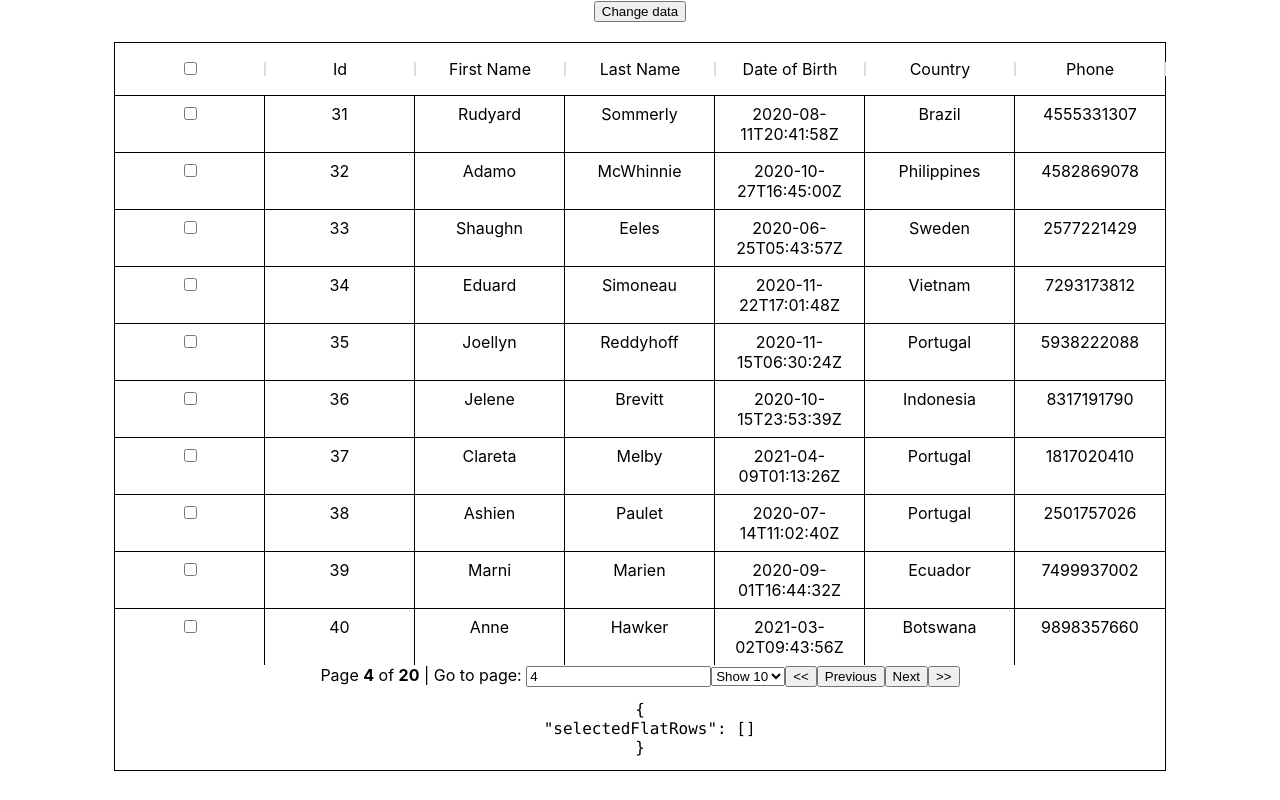
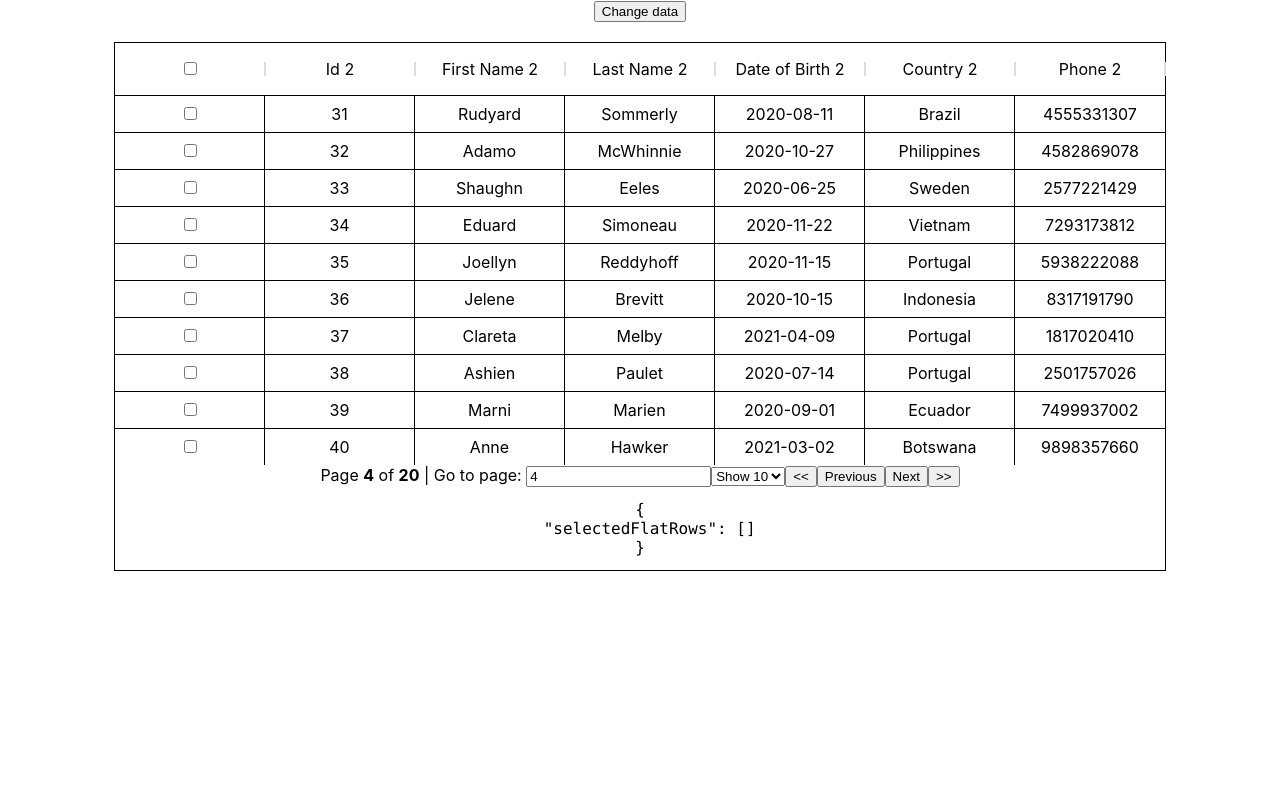
Before and after one commit to iswara108/learn-react-table, a React (Create React App) app: page / in a window 1280 px wide. Built offline with nearby package versions, Linux system fonts and the light colour scheme.

Commit message:
change to component signature

```diff
--- a/src/App.tsx
+++ b/src/App.tsx
@@ -1,11 +1,41 @@
 import React from "react";
 import "./App.css";
-import { BasicTable } from "./components/BasicTable";
+import { DataGrid } from "./components/DataGrid";
+import MOCK_DATA from "./MOCK_DATA.json";
+import { COLUMNS, DataStructure2 } from "./columns";
+// todo: have Column exported from datagrid component
+import { Column } from "react-table";
 
 function App() {
+  const columns: Column<DataStructure2>[] = React.useMemo(() => COLUMNS, []);
+  const [data, setData] = React.useState<DataStructure2[]>(() =>
+    MOCK_DATA.map(r => ({
+      id2: r.id,
+      first_name2: r.first_name,
+      last_name2: r.last_name,
+      email2: r.email,
+      date_of_birth2: r.date_of_birth,
+      age2: r.age,
+      country2: r.country,
+      phone2: r.phone,
+    }))
+  );
+
+  const reverseFirstName = () =>
+    setData(data =>
+      data.map(r => ({
+        ...r,
+        first_name2: Array.from(r.first_name2).reduce((n, l) => l + n, ""),
+      }))
+    );
+
   return (
     <div className='App'>
-      <BasicTable></BasicTable>
+      <button onClick={reverseFirstName}>Change data</button>
+      <br />
+      <br />
+
+      <DataGrid columns={columns} data={data} />
     </div>
   );
 }
--- /dev/null
+++ b/src/columns.ts
@@ -0,0 +1,26 @@
+import { Column } from "react-table";
+
+export interface DataStructure2 {
+  id2: number;
+  first_name2: string;
+  last_name2: string;
+  date_of_birth2: string;
+  country2: string;
+  phone2: string;
+  age2: number;
+  email2: string;
+}
+
+export const COLUMNS: Column<DataStructure2>[] = [
+  { Header: "Id 2", Footer: "Id 2", accessor: "id2" },
+  { Header: "First Name 2", Footer: "First Name 2", accessor: "first_name2" },
+  { Header: "Last Name 2", Footer: "Last Name 2", accessor: "last_name2" },
+  {
+    Header: "Date of Birth 2",
+    Footer: "Date of Birth",
+    accessor: "date_of_birth2",
+    Cell: ({ value }) => value.slice(0, 10),
+  },
+  { Header: "Country 2", Footer: "Country", accessor: "country2" },
+  { Header: "Phone 2", Footer: "Phone", accessor: "phone2" },
+];
--- a/src/components/BasicTable.tsx
+++ b/src/components/DataGrid.tsx
@@ -9,10 +9,10 @@ import {
   useRowSelect,
   UseRowSelectRowProps,
   usePagination,
+  Column,
+  Hooks,
 } from "react-table";
-import MOCK_DATA from "../MOCK_DATA.json";
 import { Checkbox } from "./Checkbox";
-import { COLUMNS, DataStructure } from "./columns";
 import styled from "styled-components/macro";
 import {
   DragDropContext,
@@ -44,7 +44,7 @@ const StyledColumn = styled.div<{ isDragging: boolean }>`
   ${({ isDragging }) => isDragging && "background-color: #eee;"}
 `;
 
-const Column = ({
+function ColumnComponent<DataStructure extends {}>({
   snapshot,
   provided,
   column,
@@ -54,7 +54,7 @@ const Column = ({
   snapshot: DraggableStateSnapshot;
   column: HeaderGroup<DataStructure>;
   setIsResizing: React.Dispatch<React.SetStateAction<boolean>>;
-}) => {
+}) {
   const [onHover, setOnHover] = React.useState(false);
   return (
     <StyledColumn
@@ -85,7 +85,7 @@ const Column = ({
       </Heading>
     </StyledColumn>
   );
-};
+}
 
 const Heading = styled.div<{ isDragging: boolean }>`
   ${({ isDragging }) => !isDragging && "transform: inherit !important;"}
@@ -182,9 +182,32 @@ const Resizer = (props: React.SVGAttributes<SVGElement>) => (
   </ResizerComponent>
 );
 
-export const BasicTable = () => {
-  const columns = React.useMemo(() => COLUMNS, []);
-  const [data, setData] = React.useState(() => MOCK_DATA);
+function pushSelectColumn<DataStructure extends {}>(
+  hooks: Hooks<DataStructure>
+) {
+  hooks.visibleColumns.push(columns => {
+    return [
+      {
+        id: "selection",
+        Header: ({ getToggleAllRowsSelectedProps }) => (
+          <Checkbox {...getToggleAllRowsSelectedProps()} />
+        ),
+        Cell: ({ row }: { row: UseRowSelectRowProps<DataStructure> }) => (
+          <Checkbox {...row.getToggleRowSelectedProps()} />
+        ),
+      },
+      ...columns,
+    ];
+  });
+}
+
+export function DataGrid<DataStructure extends {}>({
+  columns,
+  data,
+}: {
+  columns: Column<DataStructure>[];
+  data: DataStructure[];
+}) {
   const defaultColumn = React.useMemo(
     () => ({
       minWidth: 30,
@@ -219,22 +242,7 @@ export const BasicTable = () => {
     useResizeColumns,
     useColumnOrder,
     useSortBy,
-    hooks => {
-      hooks.visibleColumns.push(columns => {
-        return [
-          {
-            id: "selection",
-            Header: ({ getToggleAllRowsSelectedProps }) => (
-              <Checkbox {...getToggleAllRowsSelectedProps()} />
-            ),
-            Cell: ({ row }: { row: UseRowSelectRowProps<DataStructure> }) => (
-              <Checkbox {...row.getToggleRowSelectedProps()} />
-            ),
-          },
-          ...columns,
-        ];
-      });
-    },
+    pushSelectColumn,
     usePagination,
     useRowSelect
   );
@@ -265,20 +273,6 @@ export const BasicTable = () => {
       onDragUpdate={onDragUpdate}
       onDragEnd={onDragUpdate}
     >
-      <button
-        onClick={() =>
-          setData(data =>
-            data.map(r => ({
-              ...r,
-              first_name: r.first_name.toLocaleLowerCase(),
-            }))
-          )
-        }
-      >
-        Change data
-      </button>
-      <br />
-      <br />
       <Droppable droppableId='all-columns' direction='horizontal'>
         {provided => (
           <DroppableContainer
@@ -301,12 +295,12 @@ export const BasicTable = () => {
                       index={i}
                     >
                       {(provided, snapshot) => (
-                        <Column
+                        <ColumnComponent
                           snapshot={snapshot}
                           provided={provided}
                           column={column}
                           setIsResizing={setIsResizing}
-                        ></Column>
+                        ></ColumnComponent>
                       )}
                     </Draggable>
                   ))}
@@ -394,4 +388,4 @@ export const BasicTable = () => {
       </Droppable>
     </DragDropContext>
   );
-};
+}
--- a/src/components/columns.ts
+++ /dev/null
@@ -1,25 +0,0 @@
-import { Column } from "react-table";
-
-export interface DataStructure {
-  id: number;
-  first_name: string;
-  last_name: string;
-  date_of_birth: string;
-  country: string;
-  phone: string;
-  age: number;
-  email: string;
-}
-
-export const COLUMNS: Column<DataStructure>[] = [
-  { Header: "Id", Footer: "Id", accessor: "id" },
-  { Header: "First Name", Footer: "First Name", accessor: "first_name" },
-  { Header: "Last Name", Footer: "Last Name", accessor: "last_name" },
-  {
-    Header: "Date of Birth",
-    Footer: "Date of Birth",
-    accessor: "date_of_birth",
-  },
-  { Header: "Country", Footer: "Country", accessor: "country" },
-  { Header: "Phone", Footer: "Phone", accessor: "phone" },
-];
```
